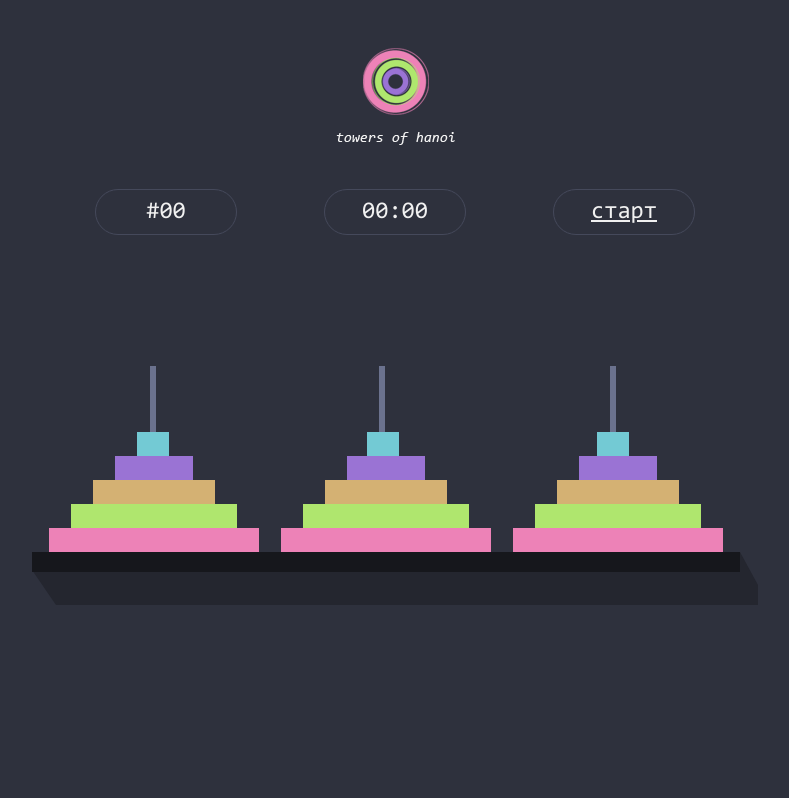
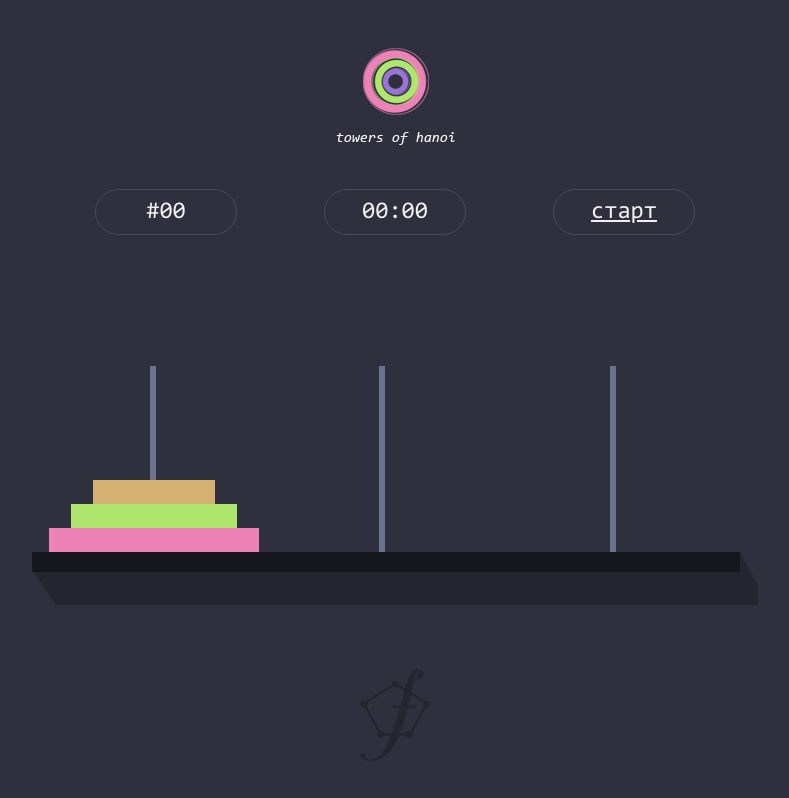
Before and after one commit to fadeeva/towers_of_hanoi, a plain HTML site: page index.html in a window 1280 px wide. Shown: the whole page, without its empty margins (245-1034 px from the left). Drawn offline with Linux system fonts and the light colour scheme.

Commit message:
At first I was afraid, I was petrified

```diff
--- a/css/style.css
+++ b/css/style.css
@@ -53,6 +53,10 @@ header, main, footer {
     text-align: center;
 }
 
+footer {
+    margin-top: 60px;
+}
+
 #canvas {
     /*border: 1px solid #45495b;*/
 }
--- a/index.html
+++ b/index.html
@@ -4,7 +4,6 @@
     <meta charset="UTF-8">
     <title>Towers Of Hanoi</title>
     <link rel="stylesheet" href="css/style.css">
-    <script src="js/script.js"></script>
 </head>
 <body>
     <header>
@@ -20,6 +19,10 @@
         <canvas id="canvas" width="726" height="325">Your browser does not support canvas.</canvas>
     </main>
 
-    <footer></footer>
+    <footer>
+        <img src="img/kfadeeva_logo.png" alt="Katya Fadeeva logo">
+    </footer>
 </body>
+
+    <script src="js/script.js"></script>
 </html>
--- a/js/script.js
+++ b/js/script.js
@@ -32,13 +32,30 @@ var disks = {
 
 }
 
+
+// game's levels
 var level_0 = {
-    rod_1 : [disks.pink, disks.green, disks.orange, disks.purple, disks.blue],
-    rod_2 : [disks.pink, disks.green, disks.orange, disks.purple, disks.blue],
-    ros_3 : [disks.pink, disks.green, disks.orange, disks.purple, disks.blue]
+    rod_1 : [],
+    rod_2 : [],
+    ros_3 : []
 }
 
+var level_1 = {
+    rod_1 : [disks.pink, disks.green, disks.orange],
+    rod_2 : [],
+    ros_3 : []
+}
+
+// menu's function
+function toggleMenu() {
+    console.log(this.innerHTML)
+}
+
+level.addEventListener("click", toggleMenu);
+start_stop.addEventListener("click", toggleMenu);
+
 window.onload = function() {
+
     var theCanvas = document.getElementById('canvas');
     if (theCanvas && theCanvas.getContext) {
         var ctx = theCanvas.getContext("2d");
@@ -97,5 +114,5 @@ window.onload = function() {
             }
         }
     }
-    drawDisks(level_0)
+    drawDisks(level_1)
 }
```
Also changed, not shown: img/kfadeeva_logo.png (added).
